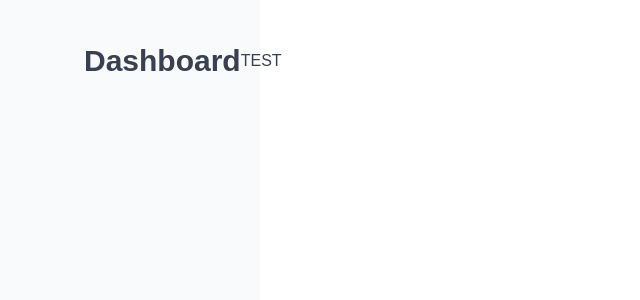
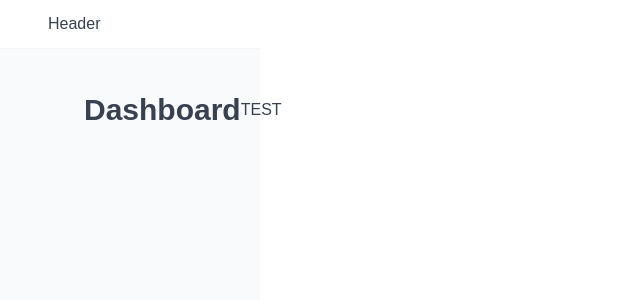
Before and after one commit to G3RGES/the-wild-oasis, a React app: page /dashboard in a window 1280 px wide. Shown: the top 300 px of the page, without its empty margins (0-640 px from the left). Built offline with nearby package versions, Linux system fonts and the light colour scheme; the HTML template or start-up script is replaced by a standard one.

Commit message:
Update Header.jsx

```diff
--- a/src/ui/Header.jsx
+++ b/src/ui/Header.jsx
@@ -1,5 +1,13 @@
+import styled from "styled-components";
+
+const StyledHeader = styled.header`
+  background-color: var(--color-grey-0);
+  padding: 1.2rem 4.8rem;
+  border-bottom: 1px solid var(--color-grey-100);
+`;
+
 function Header() {
-  return <div></div>;
+  return <StyledHeader>Header</StyledHeader>;
 }
 
 export default Header;
```
